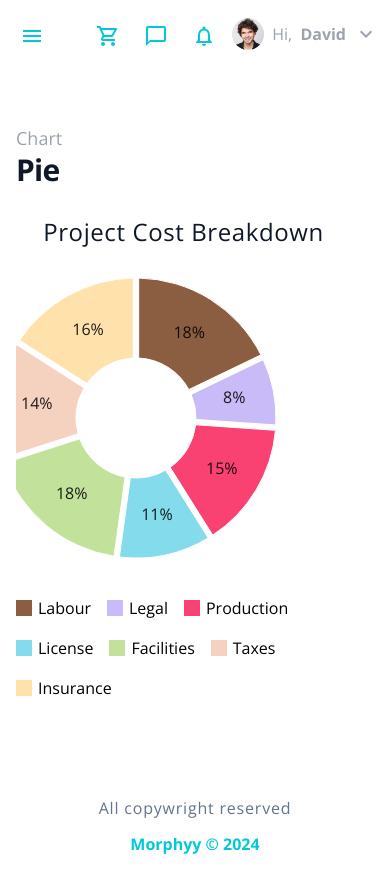
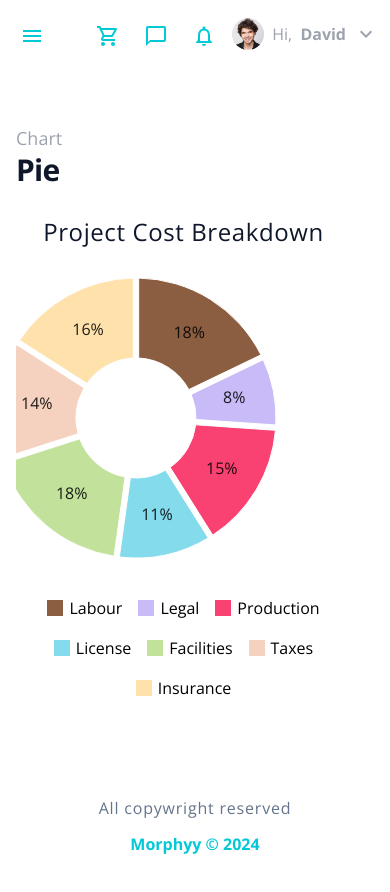
Before and after one commit to MORPHS01/morphyy-dashboard-application, a Next.js app: page /dashboard/pie in a window 390 px wide. Shown: the top 892 px of the page. Built offline with nearby package versions, Linux system fonts and the light colour scheme.

Commit message:
Responsiveness fixes

```diff
--- a/app/dashboard/pie/page.jsx
+++ b/app/dashboard/pie/page.jsx
@@ -40,7 +40,7 @@
         />
       </div>
 
-      <div className="flex flex-wrap gap-4">
+      <div className="flex flex-wrap gap-4 justify-center items-center">
         <div className="flex gap-x-1 items-center justify-center"><div className="mr-[2px] bg-color1 h-4 w-4"></div><p>Labour</p></div>
         <div className="flex gap-x-1 items-center justify-center"><div className="mr-[2px] bg-color2 h-4 w-4"></div><p>Legal</p></div>
         <div className="flex gap-x-1 items-center justify-center"><div className="mr-[2px] bg-color3 h-4 w-4"></div><p>Production</p></div>
```
